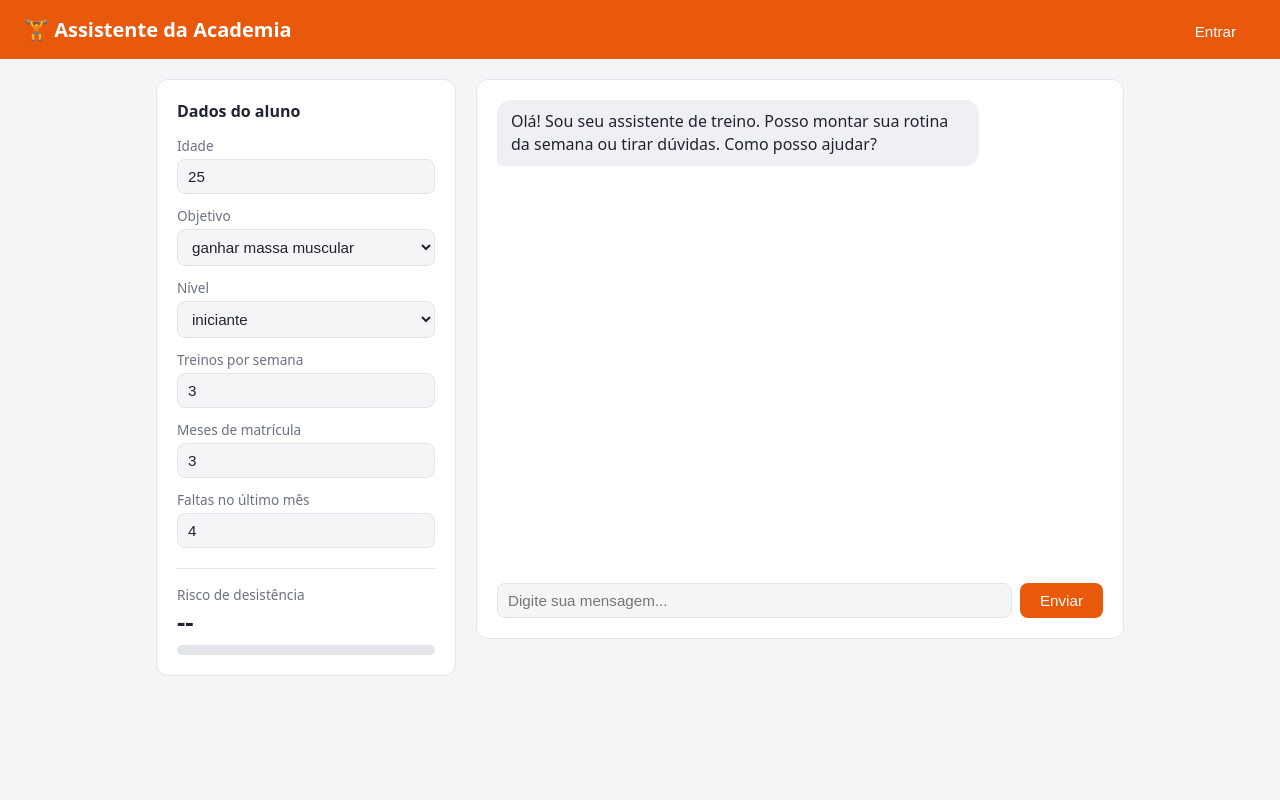
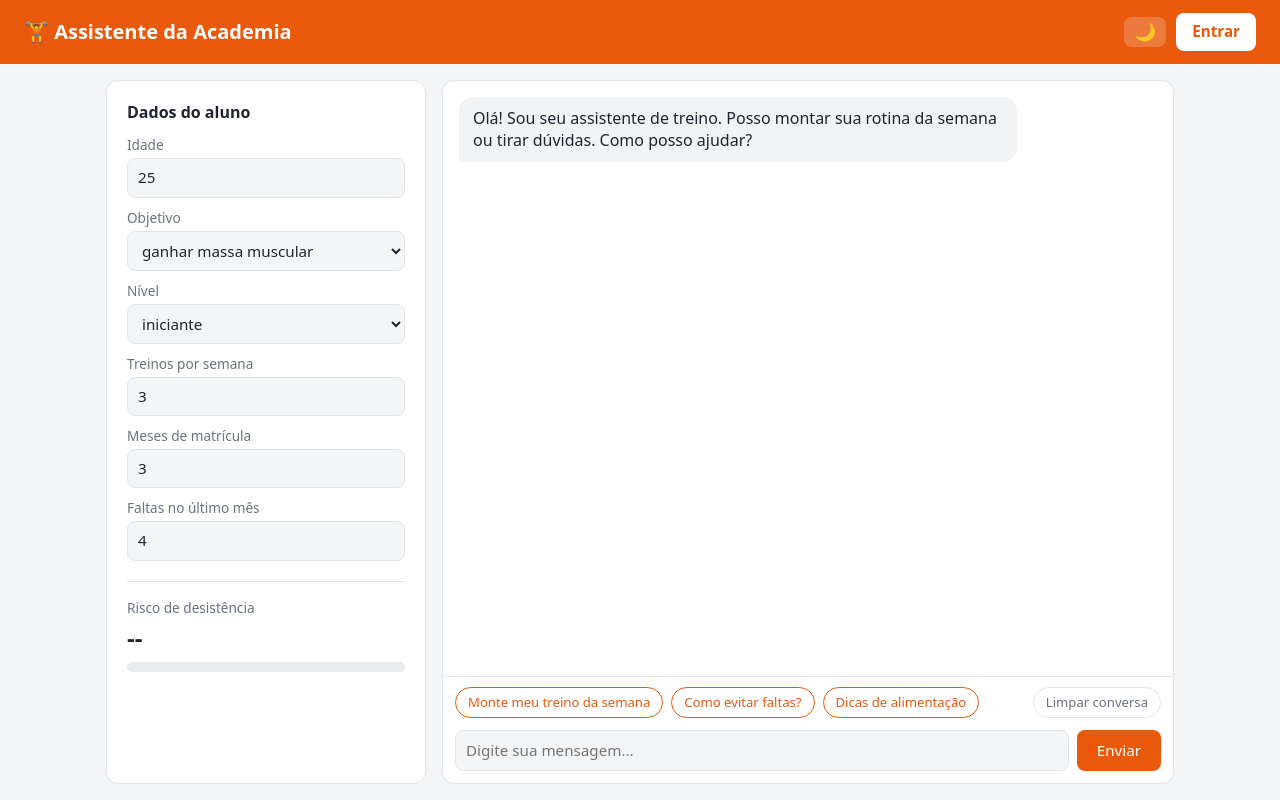
Before and after one commit to Yuri2902/FitFATEC, a plain HTML site: page public/index.html in a window 1280 px wide. Drawn offline with Linux system fonts and the light colour scheme; no server answers.

Commit message:
Criando um arquivo css e js a parte do html, para ter uma manutenção tranquila. O arquivo JS traz novidades ao site como: modo claro e escuro, menssagens sugeridas no chat, e ver ou ocultar senha

```diff
--- /dev/null
+++ b/public/CSS.css
@@ -0,0 +1,235 @@
+/* ===== Base ===== */
+:root {
+  --laranja: #e8590c;
+  --laranja-escuro: #c24a08;
+  --fundo: #f4f5f7;
+  --card: #ffffff;
+  --borda: #e2e5ea;
+  --texto: #1f2430;
+  --suave: #6b7280;
+  --altura-topo: 64px;
+}
+
+* { box-sizing: border-box; }
+
+body {
+  margin: 0;
+  min-height: 100vh;
+  display: flex;
+  flex-direction: column;
+  font-family: system-ui, -apple-system, "Segoe UI", Roboto, sans-serif;
+  background: var(--fundo);
+  color: var(--texto);
+  line-height: 1.4;
+}
+
+h2 { font-size: 1rem; margin: 0 0 12px; }
+
+label {
+  display: block;
+  font-size: 0.85rem;
+  color: var(--suave);
+  margin: 10px 0 4px;
+}
+
+input, select {
+  width: 100%;
+  padding: 8px 10px;
+  border: 1px solid var(--borda);
+  border-radius: 8px;
+  background: var(--fundo);
+  color: var(--texto);
+  font: inherit;
+  font-size: 0.95rem;
+}
+
+input:focus-visible, select:focus-visible, button:focus-visible, .btn:focus-visible {
+  outline: 2px solid var(--laranja);
+  outline-offset: 2px;
+}
+
+/* ===== Botões ===== */
+button, .btn {
+  display: inline-block;
+  background: var(--laranja);
+  color: #fff;
+  border: 0;
+  border-radius: 8px;
+  padding: 10px 20px;
+  font: inherit;
+  font-size: 0.95rem;
+  text-align: center;
+  text-decoration: none;
+  cursor: pointer;
+}
+button:hover, .btn:hover { background: var(--laranja-escuro); }
+button:disabled { opacity: .6; cursor: not-allowed; }
+
+.btn-claro { background: #fff; color: var(--laranja); font-weight: 600; padding: 8px 16px; }
+.btn-claro:hover { background: #fff3ea; }
+
+.btn-secundario { background: var(--suave); }
+.btn-secundario:hover { background: #4b5563; }
+
+/* ===== Topo ===== */
+header {
+  height: var(--altura-topo);
+  background: var(--laranja);
+  color: #fff;
+  padding: 0 24px;
+  font-size: 1.25rem;
+  font-weight: 600;
+  display: flex;
+  justify-content: space-between;
+  align-items: center;
+  flex-shrink: 0;
+}
+
+/* ===== Página principal (chat) ===== */
+main.app {
+  flex: 1;
+  width: 100%;
+  max-width: 1100px;
+  margin: 0 auto;
+  padding: 16px;
+  display: grid;
+  grid-template-columns: 320px 1fr;
+  gap: 16px;
+  height: calc(100vh - var(--altura-topo));
+  height: calc(100dvh - var(--altura-topo));
+  min-height: 0;
+}
+
+.painel, .chat, .card {
+  background: var(--card);
+  border: 1px solid var(--borda);
+  border-radius: 12px;
+}
+
+.painel { padding: 20px; overflow-y: auto; }
+
+.risco { margin-top: 20px; padding-top: 16px; border-top: 1px solid var(--borda); }
+.risco-rotulo { font-size: 0.85rem; color: var(--suave); }
+#riscoTexto { font-size: 1.5rem; font-weight: 700; margin: 4px 0 8px; }
+.barra { height: 10px; background: #e9ecef; border-radius: 999px; overflow: hidden; }
+#riscoBarra { height: 100%; width: 0; background: #2f9e44; border-radius: 999px; transition: width .3s, background .3s; }
+
+.chat { display: flex; flex-direction: column; min-height: 0; overflow: hidden; }
+
+#mensagens {
+  flex: 1;
+  min-height: 0;
+  overflow-y: auto;
+  padding: 16px;
+  display: flex;
+  flex-direction: column;
+  gap: 10px;
+}
+
+.msg {
+  max-width: 80%;
+  padding: 10px 14px;
+  border-radius: 14px;
+  white-space: pre-wrap;
+  overflow-wrap: anywhere;
+}
+.msg.bot { align-self: flex-start; background: #f1f3f5; border-bottom-left-radius: 4px; }
+.msg.user { align-self: flex-end; background: var(--laranja); color: #fff; border-bottom-right-radius: 4px; }
+.msg.erro { background: #fee2e2; color: #991b1b; }
+
+#formChat {
+  display: flex;
+  gap: 8px;
+  padding: 12px;
+  border-top: 1px solid var(--borda);
+}
+#formChat input { flex: 1; width: auto; }
+
+/* ===== Página de autenticação ===== */
+main.auth {
+  width: 100%;
+  max-width: 500px;
+  margin: 30px auto;
+  padding: 0 16px;
+}
+.card { padding: 20px; margin-bottom: 20px; }
+.card button { width: 100%; margin-top: 10px; }
+.card button.btn-secundario { width: auto; margin-top: 6px; }
+.card input { margin-bottom: 10px; }
+
+.feedback { margin-top: 10px; padding: 10px 12px; border-radius: 8px; font-size: 0.9rem; display: none; }
+.feedback.sucesso { background: #dcfce7; color: #166534; border: 1px solid #86efac; }
+.feedback.erro { background: #fee2e2; color: #991b1b; border: 1px solid #fca5a5; }
+.feedback.processando { background: #eef2ff; color: #3730a3; border: 1px solid #c7d2fe; }
+
+.aviso { font-size: 0.8rem; color: var(--suave); margin-top: 20px; border-top: 1px solid var(--borda); padding-top: 12px; font-style: italic; }
+
+/* ===== Celular ===== */
+@media (max-width: 760px) {
+  header { padding: 0 16px; font-size: 1.05rem; }
+  main.app { grid-template-columns: 1fr; height: auto; }
+  .painel { overflow: visible; }
+  .chat { height: 70vh; min-height: 420px; }
+  .msg { max-width: 90%; }
+}
+
+/* ===== Melhorias visuais (visual.js) ===== */
+.acoes { display: flex; align-items: center; gap: 10px; }
+.btn-icone { background: rgba(255,255,255,.2); padding: 6px 10px; font-size: 1.1rem; line-height: 1; }
+.btn-icone:hover { background: rgba(255,255,255,.35); }
+
+#mensagens { scroll-behavior: smooth; }
+.msg { animation: entrar .25s ease-out; }
+@keyframes entrar { from { opacity: 0; transform: translateY(6px); } to { opacity: 1; transform: none; } }
+
+/* "digitando..." com três pontinhos */
+.msg.digitando { font-size: 0; min-width: 64px; }
+.msg.digitando::after {
+  content: "● ● ●";
+  font-size: 0.9rem;
+  letter-spacing: 2px;
+  color: var(--suave);
+  animation: piscar 1.2s infinite;
+}
+@keyframes piscar { 0%, 100% { opacity: .25; } 50% { opacity: 1; } }
+
+/* Nível de risco */
+.risco-nivel { margin-top: 8px; font-size: 0.85rem; font-weight: 600; min-height: 1.2em; }
+.risco-nivel.nivel-baixo { color: #2f9e44; }
+.risco-nivel.nivel-moderado { color: #e67700; }
+.risco-nivel.nivel-alto { color: #e03131; }
+
+/* Sugestões rápidas */
+.sugestoes { display: flex; flex-wrap: wrap; gap: 8px; padding: 10px 12px 0; border-top: 1px solid var(--borda); }
+.chip {
+  background: transparent;
+  color: var(--laranja);
+  border: 1px solid var(--laranja);
+  border-radius: 999px;
+  padding: 5px 12px;
+  font-size: 0.82rem;
+}
+.chip:hover { background: var(--laranja); color: #fff; }
+.chip-limpar { margin-left: auto; color: var(--suave); border-color: var(--borda); }
+.chip-limpar:hover { background: var(--suave); border-color: var(--suave); }
+.sugestoes + #formChat { border-top: 0; }
+
+/* Tema escuro */
+:root[data-tema="escuro"] {
+  --fundo: #14161b;
+  --card: #1d2027;
+  --borda: #2f343e;
+  --texto: #e7e9ee;
+  --suave: #9aa1ae;
+  color-scheme: dark;
+}
+:root[data-tema="escuro"] .msg.bot { background: #2a2e37; }
+:root[data-tema="escuro"] .msg.erro { background: #4a1d1d; color: #fecaca; }
+:root[data-tema="escuro"] .barra { background: #2f343e; }
+:root[data-tema="escuro"] .btn-claro { background: #fff; }
+
+@media (prefers-reduced-motion: reduce) {
+  .msg, .msg.digitando::after { animation: none; }
+  #riscoBarra { transition: none; }
+  #mensagens { scroll-behavior: auto; }
+}
--- a/public/index.html
+++ b/public/index.html
@@ -4,66 +4,18 @@
 <meta charset="UTF-8">
 <meta name="viewport" content="width=device-width, initial-scale=1">
 <title>Assistente da Academia</title>
-<style>
-  :root {
-    --bg: #f4f5f7; --card: #ffffff; --texto: #1f2430; --suave: #6b7280;
-    --borda: #e2e5ea; --cor: #e8590c; --cor-escura: #c24a08;
-    --user: #e8590c; --bot: #eef0f3;
-  }
-  @media (prefers-color-scheme: dark) {
-    :root {
-      --bg: #14161b; --card: #1d2027; --texto: #eceef2; --suave: #9aa1ad;
-      --borda: #2c303a; --bot: #2a2e38;
-    }
-  }
-  * { box-sizing: border-box; }
-  body {
-    margin: 0; font-family: system-ui, -apple-system, "Segoe UI", sans-serif;
-    background: var(--bg); color: var(--texto);
-  }
-  header { background: var(--cor); color: #fff; padding: 16px 24px; font-size: 1.25rem; font-weight: 600; display: flex; justify-content: space-between; align-items: center; }
-  main {
-    display: grid; grid-template-columns: 300px 1fr; gap: 20px;
-    max-width: 1000px; margin: 20px auto; padding: 0 16px;
-  }
-  .painel, .chat {
-    background: var(--card); border: 1px solid var(--borda); border-radius: 12px; padding: 20px;
-  }
-  h2 { margin: 0 0 14px; font-size: 1rem; }
-  label { display: block; font-size: .85rem; color: var(--suave); margin: 12px 0 4px; }
-  input, select {
-    width: 100%; padding: 8px 10px; border-radius: 8px; font-size: .95rem;
-    border: 1px solid var(--borda); background: var(--bg); color: var(--texto);
-  }
-  .risco { margin-top: 20px; padding-top: 16px; border-top: 1px solid var(--borda); }
-  .barra { height: 10px; background: var(--borda); border-radius: 6px; overflow: hidden; margin-top: 6px; }
-  .barra div { height: 100%; width: 0; background: #2f9e44; transition: width .4s, background .4s; }
-  #riscoTexto { font-size: 1.6rem; font-weight: 700; }
-  .chat { display: flex; flex-direction: column; height: 70vh; min-height: 420px; }
-  #mensagens { flex: 1; overflow-y: auto; display: flex; flex-direction: column; gap: 10px; padding-right: 4px; }
-  .msg { max-width: 80%; padding: 10px 14px; border-radius: 14px; white-space: pre-wrap; line-height: 1.45; }
-  .msg.user { align-self: flex-end; background: var(--user); color: #fff; border-bottom-right-radius: 4px; }
-  .msg.bot { align-self: flex-start; background: var(--bot); border-bottom-left-radius: 4px; }
-  form { display: flex; gap: 8px; margin-top: 14px; }
-  form input { flex: 1; }
-  button {
-    background: var(--cor); color: #fff; border: 0; border-radius: 8px;
-    padding: 0 20px; font-size: .95rem; cursor: pointer;
-  }
-  button:hover { background: var(--cor-escura); }
-  button:disabled { opacity: .5; cursor: not-allowed; }
-  @media (max-width: 760px) { main { grid-template-columns: 1fr; } .chat { height: 60vh; } }
-</style>
+<link rel="stylesheet" href="CSS.css">
 </head>
 <body>
 <header>
   <div>🏋️ Assistente da Academia</div>
-  <a href="/teste-auth"><button>Entrar</button></a>
+  <a class="btn btn-claro" href="/teste-auth">Entrar</a>
 </header>
 
-<main>
+<main class="app">
   <aside class="painel">
     <h2>Dados do aluno</h2>
+
     <label for="idade">Idade</label>
     <input id="idade" type="number" min="14" max="90" value="25">
 
@@ -92,52 +44,78 @@
     <input id="faltas_ultimo_mes" type="number" min="0" max="30" value="4">
 
     <div class="risco">
-      <div style="font-size:.85rem;color:var(--suave)">Risco de desistência</div>
-      <div id="riscoTexto">--</div>
+      <div class="risco-rotulo">Risco de desistência</div>
+      <div id="riscoTexto" aria-live="polite">--</div>
       <div class="barra"><div id="riscoBarra"></div></div>
     </div>
   </aside>
 
   <section class="chat">
-    <div id="mensagens">
+    <div id="mensagens" aria-live="polite">
       <div class="msg bot">Olá! Sou seu assistente de treino. Posso montar sua rotina da semana ou tirar dúvidas. Como posso ajudar?</div>
     </div>
     <form id="formChat">
-      <input id="pergunta" type="text" placeholder="Digite sua mensagem..." autocomplete="off" required>
+      <input id="pergunta" type="text" placeholder="Digite sua mensagem..." autocomplete="off" required aria-label="Mensagem">
       <button id="enviar" type="submit">Enviar</button>
     </form>
   </section>
 </main>
 
 <script>
-  const campos = ["idade", "objetivo", "nivel", "frequencia_semanal", "meses_matricula", "faltas_ultimo_mes"];
+  const camposNumericos = ["idade", "frequencia_semanal", "meses_matricula", "faltas_ultimo_mes"];
+  const camposTexto = ["objetivo", "nivel"];
   const historico = [];
 
+  // Lê os campos; devolve null se algum número estiver vazio ou fora do limite
   function lerAluno() {
     const aluno = {};
-    campos.forEach(c => { aluno[c] = document.getElementById(c).value; });
+    for (const id of camposNumericos) {
+      const el = document.getElementById(id);
+      const valor = Number(el.value);
+      if (el.value === "" || Number.isNaN(valor) || valor < Number(el.min) || valor > Number(el.max)) {
+        return null;
+      }
+      aluno[id] = valor;
+    }
+    for (const id of camposTexto) {
+      aluno[id] = document.getElementById(id).value;
+    }
     return aluno;
   }
 
+  async function chamarApi(url, corpo) {
+    const r = await fetch(url, {
+      method: "POST",
+      headers: { "Content-Type": "application/json" },
+      body: JSON.stringify(corpo)
+    });
+    let dados = {};
+    try { dados = await r.json(); } catch (_) { /* resposta sem JSON */ }
+    return { ok: r.ok, dados };
+  }
+
   function mostrarRisco(risco) {
-    const pct = Math.round(risco * 100);
-    document.getElementById("riscoTexto").textContent = pct + "%";
+    const texto = document.getElementById("riscoTexto");
     const barra = document.getElementById("riscoBarra");
+    if (typeof risco !== "number" || Number.isNaN(risco)) {
+      texto.textContent = "--";
+      barra.style.width = "0";
+      return;
+    }
+    const pct = Math.max(0, Math.min(100, Math.round(risco * 100)));
+    texto.textContent = pct + "%";
     barra.style.width = pct + "%";
     barra.style.background = pct > 60 ? "#e03131" : pct > 35 ? "#f59f00" : "#2f9e44";
   }
 
   async function atualizarRisco() {
+    const aluno = lerAluno();
+    if (!aluno) { mostrarRisco(null); return; }
     try {
-      const r = await fetch("/api/risco", {
-        method: "POST",
-        headers: { "Content-Type": "application/json" },
-        body: JSON.stringify({ aluno: lerAluno() })
-      });
-      const dados = await r.json();
-      if (dados.risco !== undefined) mostrarRisco(dados.risco);
-    } catch (e) {
-      document.getElementById("riscoTexto").textContent = "--";
+      const { ok, dados } = await chamarApi("/api/risco", { aluno });
+      mostrarRisco(ok ? dados.risco : null);
+    } catch (_) {
+      mostrarRisco(null);
     }
   }
 
@@ -158,6 +136,12 @@
     const texto = campo.value.trim();
     if (!texto) return;
 
+    const aluno = lerAluno();
+    if (!aluno) {
+      adicionarMensagem("Confira os dados do aluno: há campos vazios ou fora do limite.", "bot erro");
+      return;
+    }
+
     adicionarMensagem(texto, "user");
     historico.push({ role: "user", content: texto });
     campo.value = "";
@@ -165,27 +149,29 @@
     const aguardando = adicionarMensagem("Pensando...", "bot");
 
     try {
-      const r = await fetch("/api/chat", {
-        method: "POST",
-        headers: { "Content-Type": "application/json" },
-        body: JSON.stringify({ aluno: lerAluno(), historico })
-      });
-      const dados = await r.json();
-      if (!r.ok) throw new Error(dados.erro || "Erro no servidor");
+      const { ok, dados } = await chamarApi("/api/chat", { aluno, historico });
+      if (!ok) throw new Error(dados.erro || "Erro no servidor");
       aguardando.textContent = dados.resposta;
       historico.push({ role: "assistant", content: dados.resposta });
       mostrarRisco(dados.risco);
     } catch (err) {
       aguardando.textContent = "Ops, algo deu errado: " + err.message;
+      aguardando.classList.add("erro");
       historico.pop();                  // remove a pergunta que não foi respondida
     } finally {
       botao.disabled = false;
       campo.focus();
+      document.getElementById("mensagens").scrollTop = document.getElementById("mensagens").scrollHeight;
     }
   });
 
-  campos.forEach(c => document.getElementById(c).addEventListener("change", atualizarRisco));
+  [...camposNumericos, ...camposTexto].forEach(id => {
+    const el = document.getElementById(id);
+    el.addEventListener("change", atualizarRisco);
+    el.addEventListener("input", atualizarRisco);
+  });
   atualizarRisco();
 </script>
+<script src="visual.js"></script>
 </body>
 </html>
--- /dev/null
+++ b/public/visual.js
@@ -0,0 +1,126 @@
+/* visual.js — melhorias visuais do Assistente da Academia.
+   Carregue DEPOIS do script principal do index.html. */
+(function () {
+  "use strict";
+
+  const raiz = document.documentElement;
+  const reduzirMovimento = window.matchMedia("(prefers-reduced-motion: reduce)").matches;
+
+  /* ---------- Tema claro / escuro ---------- */
+  function lerTema() {
+    try { return localStorage.getItem("tema"); } catch (_) { return null; }
+  }
+  function salvarTema(t) {
+    try { localStorage.setItem("tema", t); } catch (_) { /* sem armazenamento */ }
+  }
+
+  const topo = document.querySelector("header");
+  const link = topo.querySelector("a");
+  const acoes = document.createElement("div");
+  acoes.className = "acoes";
+  const botaoTema = document.createElement("button");
+  botaoTema.type = "button";
+  botaoTema.className = "btn-icone";
+  topo.insertBefore(acoes, link);
+  acoes.append(botaoTema, link);
+
+  function aplicarTema(t) {
+    raiz.setAttribute("data-tema", t);
+    botaoTema.textContent = t === "escuro" ? "☀️" : "🌙";
+    const rotulo = t === "escuro" ? "Mudar para tema claro" : "Mudar para tema escuro";
+    botaoTema.setAttribute("aria-label", rotulo);
+    botaoTema.title = rotulo;
+  }
+  aplicarTema(lerTema() || (window.matchMedia("(prefers-color-scheme: dark)").matches ? "escuro" : "claro"));
+  botaoTema.addEventListener("click", () => {
+    const novo = raiz.getAttribute("data-tema") === "escuro" ? "claro" : "escuro";
+    aplicarTema(novo);
+    salvarTema(novo);
+  });
+
+  /* ---------- Risco: contador animado + nível ---------- */
+  const textoRisco = document.getElementById("riscoTexto");
+  const barraRisco = textoRisco.parentNode.querySelector(".barra");
+  const nivel = document.createElement("div");
+  nivel.className = "risco-nivel";
+  barraRisco.after(nivel);
+
+  let exibido = 0;
+  let quadro = 0;
+
+  const observadorRisco = new MutationObserver(() => {
+    const m = textoRisco.textContent.match(/^(\d+)%$/);
+    if (!m) { nivel.textContent = ""; nivel.className = "risco-nivel"; exibido = 0; return; }
+    animarRisco(Number(m[1]));
+  });
+
+  function animarRisco(alvo) {
+    cancelAnimationFrame(quadro);
+    const inicio = exibido;
+    const t0 = performance.now();
+    const duracao = reduzirMovimento ? 0 : 500;
+
+    const classe = alvo > 60 ? "alto" : alvo > 35 ? "moderado" : "baixo";
+    nivel.className = "risco-nivel nivel-" + classe;
+    nivel.textContent = "Risco " + classe;
+
+    function passo(agora) {
+      const p = duracao ? Math.min(1, (agora - t0) / duracao) : 1;
+      exibido = Math.round(inicio + (alvo - inicio) * p);
+      textoRisco.textContent = exibido + "%";
+      observadorRisco.takeRecords();      // ignora a própria escrita
+      if (p < 1) quadro = requestAnimationFrame(passo);
+    }
+    quadro = requestAnimationFrame(passo);
+  }
+  observadorRisco.observe(textoRisco, { childList: true, characterData: true, subtree: true });
+
+  /* ---------- Chat: "digitando…" e rolagem suave ---------- */
+  const area = document.getElementById("mensagens");
+  const saudacao = area.firstElementChild ? area.firstElementChild.textContent : "";
+
+  new MutationObserver(() => {
+    area.querySelectorAll(".msg.bot").forEach(m => {
+      m.classList.toggle("digitando", m.textContent.trim() === "Pensando...");
+    });
+    area.scrollTo({ top: area.scrollHeight, behavior: reduzirMovimento ? "auto" : "smooth" });
+  }).observe(area, { childList: true, subtree: true, characterData: true });
+
+  /* ---------- Sugestões rápidas e limpar conversa ---------- */
+  const form = document.getElementById("formChat");
+  const campo = document.getElementById("pergunta");
+  const enviar = document.getElementById("enviar");
+
+  const barra = document.createElement("div");
+  barra.className = "sugestoes";
+  form.before(barra);
+
+  ["Monte meu treino da semana", "Como evitar faltas?", "Dicas de alimentação"].forEach(texto => {
+    const b = document.createElement("button");
+    b.type = "button";
+    b.className = "chip";
+    b.textContent = texto;
+    b.addEventListener("click", () => {
+      if (enviar.disabled) return;        // já há uma resposta em andamento
+      campo.value = texto;
+      form.requestSubmit();
+    });
+    barra.appendChild(b);
+  });
+
+  const limpar = document.createElement("button");
+  limpar.type = "button";
+  limpar.className = "chip chip-limpar";
+  limpar.textContent = "Limpar conversa";
+  limpar.addEventListener("click", () => {
+    if (enviar.disabled) return;
+    if (typeof historico !== "undefined") historico.length = 0;   // array do script principal
+    area.textContent = "";
+    const div = document.createElement("div");
+    div.className = "msg bot";
+    div.textContent = saudacao;
+    area.appendChild(div);
+    campo.focus();
+  });
+  barra.appendChild(limpar);
+})();
```
Also changed, not shown: public/teste-auth.html (+2 -21 lines).
